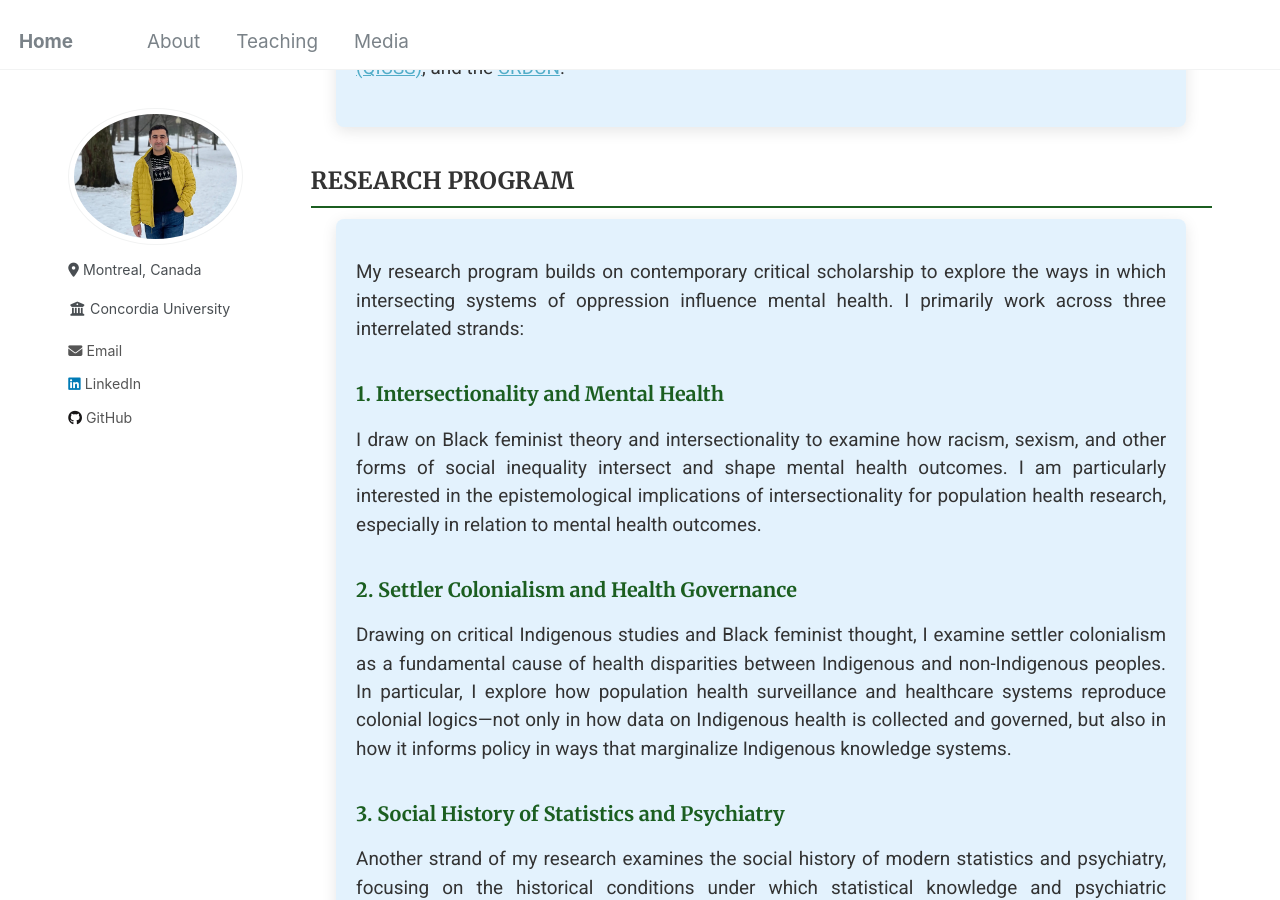
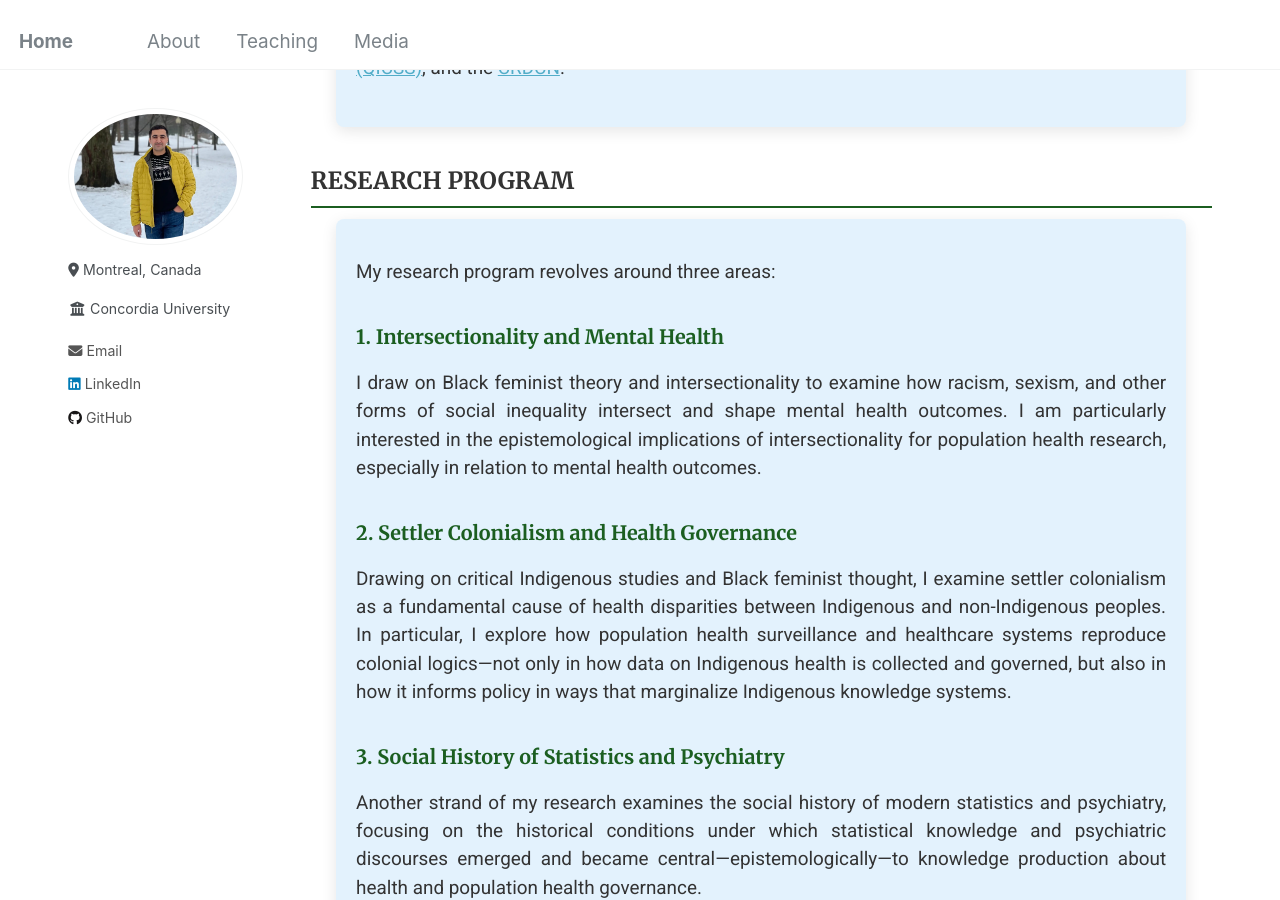
Before and after one commit to Mohsnmonji/mohsnmonji.github.io, a Jekyll site: the page built from about-me.md, in a window 1280 px wide and 900 px high, scrolled down 564 px. Built offline with Jekyll 4.4.1, drawn with Linux system fonts in a browser that asks for light colours.

Commit message:
Update about-me.md

```diff
--- a/about-me.md
+++ b/about-me.md
@@ -86,7 +86,7 @@ author_profile: true
   <h2>Research Program</h2>
   <div class="about-card">
     <p>
-      My research program builds on contemporary critical scholarship to explore the ways in which intersecting systems of oppression influence mental health. I primarily work across three interrelated strands:
+      My research program revolves around three areas:
     </p>
 
     <h4>1. Intersectionality and Mental Health</h4>
```
